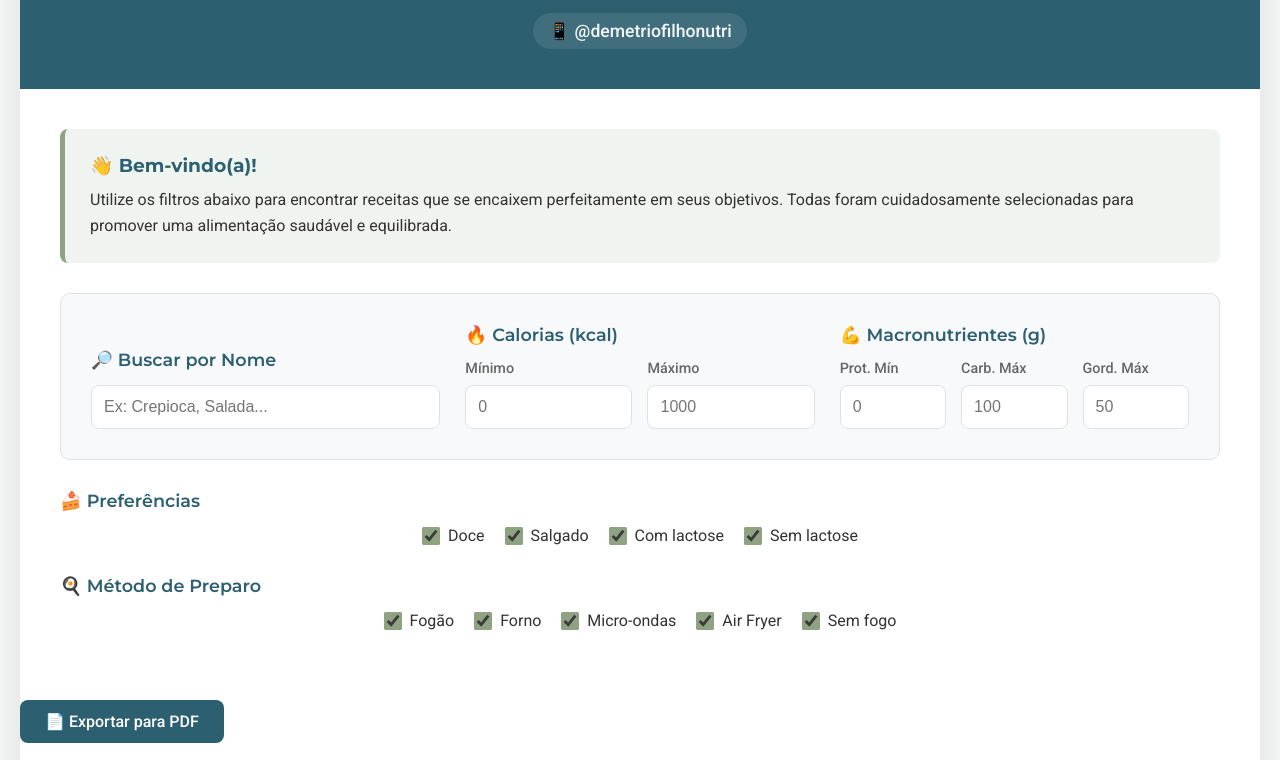
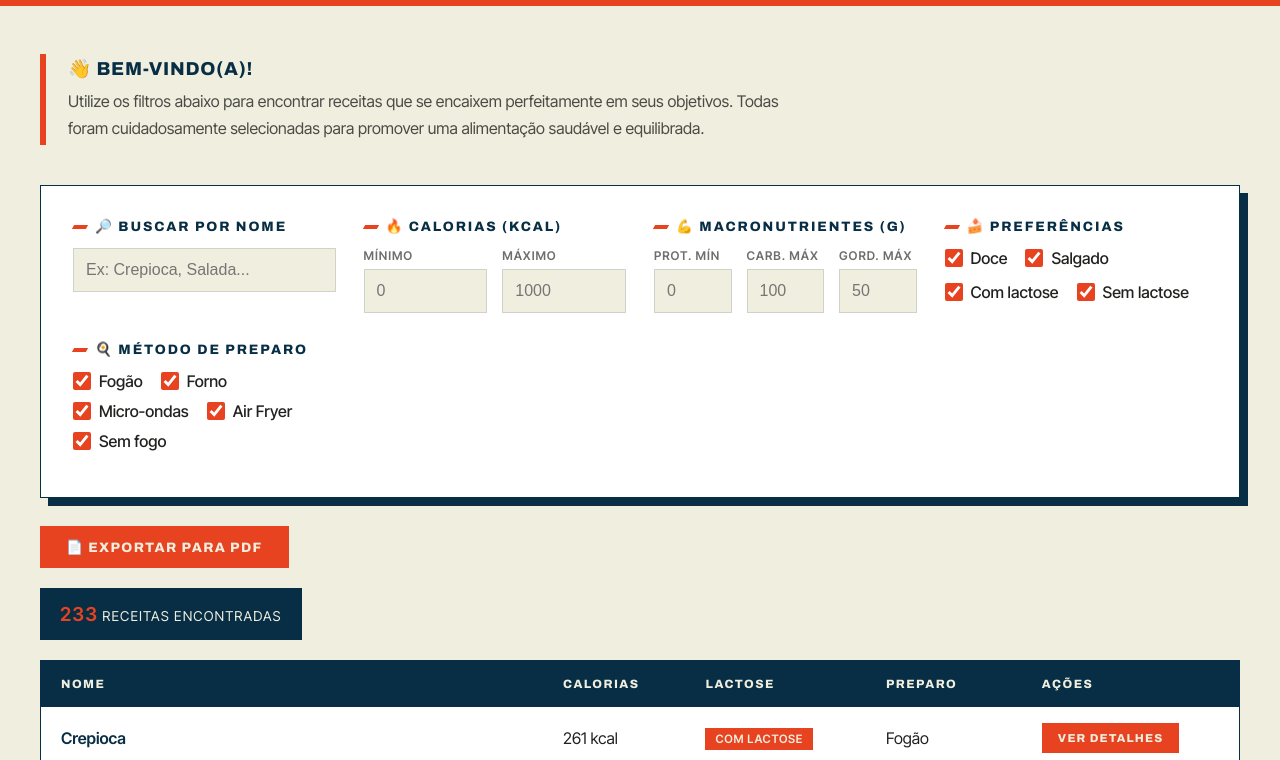
Before and after one commit to demetriofilhonutri/receitasnutri, a plain HTML site: page index.html in a window 1280 px wide. Shown: the part 451-1211 px from the top of the page. Drawn offline with nearby package versions, Linux system fonts and the light colour scheme.

Commit message:
Add files via upload

```diff
--- a/index.html
+++ b/index.html
@@ -5,333 +5,75 @@
     <meta charset="UTF-8">
     <meta name="viewport" content="width=device-width, initial-scale=1.0">
     <title>Filtro de Receitas - Demétrio Filho Nutri</title>
+<link rel="icon" type="image/png" href="favicon.png">
     <link rel="preconnect" href="https://fonts.googleapis.com">
     <link rel="preconnect" href="https://fonts.gstatic.com" crossorigin>
-    <link href="https://fonts.googleapis.com/css2?family=Montserrat:wght@600;700&family=Roboto:wght@400;500&display=swap" rel="stylesheet">
+    <link href="https://fonts.googleapis.com/css2?family=Archivo:wght@600;800&family=Inter+Tight:wght@400;500;600&display=swap" rel="stylesheet">
 
     <style>
-        :root {
-            --primary-color: #2C5F6F;
-            --secondary-color: #8FA383;
-            --accent-color: #DE8744;
-            --text-dark: #333333;
-            --text-light: #666;
-            --background-light: #f8f9fa;
-            --border-color: #dee2e6;
-        }
-
-        * { margin: 0; padding: 0; box-sizing: border-box; }
-
-        body {
-            font-family: 'Roboto', sans-serif;
-            background-color: #f4f7f6;
-            padding: 20px;
-            min-height: 100vh;
-            color: var(--text-dark);
-        }
-
-        .container {
-            max-width: 1400px;
-            margin: 0 auto;
-            background: white;
-            border-radius: 15px;
-            box-shadow: 0 10px 40px rgba(0,0,0,0.1);
-            overflow: hidden;
-        }
-
-        .header {
-            background: var(--primary-color);
-            color: white;
-            padding: 40px 30px;
-            text-align: center;
-        }
-
-        .logo-img {
-            width: 120px;
-            height: 120px;
-            margin: 0 auto 20px;
-            object-fit: contain;
-        }
-
-        .header h1 {
-            font-family: 'Montserrat', sans-serif;
-            font-size: 2.5em;
-            margin-bottom: 8px;
-            font-weight: 700;
-        }
-
-        .header .subtitle {
-            font-size: 1.2em;
-            opacity: 0.9;
-            margin-bottom: 20px;
-        }
-
-        .header .instagram {
-            display: inline-block;
-            background-color: rgba(255, 255, 255, 0.1);
-            padding: 8px 15px;
-            border-radius: 20px;
-            font-size: 1.1em;
-            opacity: 0.95;
-            font-weight: 500;
-            transition: background-color 0.3s;
-        }
-
-        .header .instagram:hover {
-            background-color: rgba(255, 255, 255, 0.2);
-        }
-
-        .content {
-            padding: 40px;
-        }
-
-        .info-box {
-            background: #f0f4f0;
-            border-left: 5px solid var(--secondary-color);
-            padding: 25px;
-            border-radius: 8px;
-            margin-bottom: 30px;
-        }
-
-        .info-box h3 {
-            color: var(--primary-color);
-            margin-bottom: 10px;
-            font-family: 'Montserrat', sans-serif;
-        }
-
-        .info-box p {
-            line-height: 1.6;
-        }
-
-        .filters {
-            background: var(--background-light);
-            padding: 30px;
-            border-radius: 10px;
-            margin-bottom: 30px;
-            border: 1px solid var(--border-color);
-        }
-
-        .filter-grid {
-            display: grid;
-            grid-template-columns: repeat(auto-fit, minmax(240px, 1fr));
-            gap: 25px;
-align-items: end;
-        }
-
-        .filter-section h3 {
-            color: var(--primary-color);
-            margin-bottom: 15px;
-            font-size: 1.1em;
-            font-family: 'Montserrat', sans-serif;
-            font-weight: 600;
-        }
-
-        .filter-group {
-            display: flex;
-            flex-direction: column;
-            gap: 8px;
-        }
-
-        .filter-group label {
-            font-size: 0.9em;
-            color: var(--text-light);
-            font-weight: 500;
-        }
-
-        .filter-group input, .filter-group select {
-            padding: 12px;
-            border: 1px solid var(--border-color);
-            border-radius: 8px;
-            font-size: 1em;
-            width: 100%;
-            transition: border-color 0.3s, box-shadow 0.3s;
-        }
-
-        .filter-group input:focus {
-            outline: none;
-            border-color: var(--secondary-color);
-            box-shadow: 0 0 0 3px rgba(143, 163, 131, 0.2);
-        }
-
-        .checkbox-group {
-            display: flex;
-            gap: 20px;
-            flex-wrap: wrap;
-        }
-
-        .checkbox-item {
-            display: flex;
-            align-items: center;
-            gap: 8px;
-        }
-
-        .checkbox-item input[type="checkbox"] {
-            width: 18px;
-            height: 18px;
-            cursor: pointer;
-            accent-color: var(--secondary-color);
-        }
-
-        .btn {
-            padding: 12px 25px;
-            border: none;
-            border-radius: 8px;
-            font-size: 1em;
-            cursor: pointer;
-            transition: all 0.3s;
-            font-weight: 500;
-            font-family: 'Roboto', sans-serif;
-        }
-
-        .btn-primary {
-            background: var(--primary-color);
-            color: white;
-        }
-        .btn-primary:hover {
-            background: #224a57;
-        }
-
-        .actions {
-            display: flex;
-            gap: 15px;
-            margin-bottom: 20px;
-            flex-wrap: wrap;
-        }
-
-        .results-info {
-            background: #e9f1ff;
-            padding: 15px;
-            border-radius: 8px;
-            margin-bottom: 20px;
-            border-left: 5px solid var(--primary-color);
-        }
-
-        .table-container {
-            overflow-x: auto;
-            border-radius: 10px;
-            border: 1px solid var(--border-color);
-            box-shadow: 0 4px 6px rgba(0,0,0,0.05);
-        }
-
-        table {
-            width: 100%;
-            border-collapse: collapse;
-            background: white;
-        }
-
-        thead {
-            background: var(--primary-color);
-            color: white;
-        }
-
-        th {
-            padding: 18px 20px;
-            text-align: left;
-            font-weight: 600;
-            font-size: 0.95em;
-            font-family: 'Montserrat', sans-serif;
-        }
-
-        td {
-            padding: 18px 20px;
-            border-bottom: 1px solid var(--border-color);
-        }
-
-        td strong {
-            font-weight: 500;
-        }
-
-        tbody tr {
-            transition: background-color 0.2s;
-        }
-        tbody tr:hover {
-            background: #f1f5f9;
-        }
-
-        .tag {
-            display: inline-block;
-            padding: 5px 12px;
-            border-radius: 20px;
-            font-size: 0.85em;
-            font-weight: 500;
-        }
-
-        .tag-lactose {
-            background: #fff3cd;
-            color: #856404;
-        }
-
-        .tag-no-lactose {
-            background: #d4edda;
-            color: #155724;
-        }
-
-        .modal { display: none; position: fixed; top: 0; left: 0; width: 100%; height: 100%; background: rgba(0,0,0,0.6); z-index: 1000; align-items: center; justify-content: center; }
-        .modal.active { display: flex; }
-
-        .modal-content {
-            background: white;
-            padding: 40px;
-            border-radius: 15px;
-            max-width: 650px;
-            width: 90%;
-            max-height: 90vh;
-            overflow-y: auto;
-            box-shadow: 0 10px 30px rgba(0,0,0,0.2);
-        }
-
-        .modal-header h2 {
-            font-family: 'Montserrat', sans-serif;
-            color: var(--primary-color);
-            margin-bottom: 25px;
-            font-size: 1.8em;
-        }
-
-        .modal-actions {
-            display: flex;
-            gap: 10px;
-            justify-content: flex-end;
-            margin-top: 30px;
-        }
-
-        .instructions-list {
-            list-style-type: none;
-            counter-reset: step-counter;
-            padding-left: 0;
-            margin: 0;
-            color: var(--text-dark);
-        }
-        .instructions-list li {
-            counter-increment: step-counter;
-            margin-bottom: 18px;
-            display: flex;
-            align-items: flex-start;
-            line-height: 1.6;
-        }
-        .instructions-list li:last-child {
-            margin-bottom: 0;
-        }
-        .instructions-list li::before {
-            content: counter(step-counter);
-            margin-right: 15px;
-            background-color: var(--secondary-color);
-            color: white;
-            font-weight: bold;
-            width: 28px;
-            height: 28px;
-            border-radius: 50%;
-            display: inline-flex;
-            align-items: center;
-            justify-content: center;
-            flex-shrink: 0;
-            font-family: 'Montserrat', sans-serif;
-        }
-    </style>
+:root{--orange:#E84321;--navy:#072E44;--cream:#F0EEDF;--ink:#20221F;--line:rgba(7,46,68,.14)}
+*{margin:0;padding:0;box-sizing:border-box}
+body{font-family:'Inter Tight','Roboto',sans-serif;background:var(--cream);color:var(--ink);min-height:100vh}
+h1,h2,h3,th,.btn{font-family:'Archivo','Montserrat',sans-serif}
+.container{max-width:1320px;margin:0 auto}
+.header{background:var(--navy);color:var(--cream);padding:56px 40px 64px;position:relative;overflow:hidden;text-align:left}
+.header::after{content:"";position:absolute;left:0;right:0;bottom:0;height:8px;background:var(--orange)}
+.header::before{content:"";position:absolute;right:-120px;top:-60px;width:520px;height:120%;background:var(--orange);transform:skewX(-28deg);opacity:.95}
+.header>*{position:relative;z-index:1}
+.header img{height:72px;width:auto;display:block;margin-bottom:36px}
+.header h1{font-size:clamp(2rem,5vw,3.6rem);font-weight:800;text-transform:uppercase;letter-spacing:-.01em;line-height:1;max-width:14ch}
+.header h1{font-size:0;height:0;margin:0}
+.header .subtitle{font-family:'Archivo',sans-serif;font-weight:800;text-transform:uppercase;font-size:clamp(2rem,5vw,3.8rem);line-height:.95;max-width:12ch;margin-bottom:22px}
+.header .instagram{display:inline-block;border:1.5px solid var(--cream);padding:8px 16px;font-size:.85rem;letter-spacing:.12em;text-transform:uppercase;font-weight:600}
+.content{padding:48px 40px 80px}
+.info-box{background:transparent;border-left:6px solid var(--orange);padding:4px 0 4px 22px;margin-bottom:40px;max-width:760px}
+.info-box h3{color:var(--navy);text-transform:uppercase;letter-spacing:.04em;margin-bottom:8px}
+.info-box p{line-height:1.65;color:rgba(32,34,31,.8)}
+.filters{background:#fff;padding:32px;margin-bottom:28px;border:1.5px solid var(--navy);box-shadow:8px 8px 0 var(--navy)}
+.filter-grid{display:grid;grid-template-columns:repeat(auto-fit,minmax(240px,1fr));gap:28px;align-items:start}
+.filter-section h3{color:var(--navy);margin-bottom:14px;font-size:.85rem;text-transform:uppercase;letter-spacing:.14em;font-weight:800}
+.filter-section h3::before{content:"";display:inline-block;width:14px;height:4px;background:var(--orange);margin-right:8px;vertical-align:middle;transform:skewX(-30deg)}
+.filter-group{display:flex;flex-direction:column;gap:6px}
+.filter-group label{font-size:.75rem;color:rgba(32,34,31,.65);font-weight:600;text-transform:uppercase;letter-spacing:.08em}
+.filter-group input,.filter-group select{padding:12px;border:1.5px solid var(--line);border-radius:0;font-size:1rem;width:100%;background:var(--cream);color:var(--ink);transition:border-color .2s}
+.filter-group input:focus{outline:none;border-color:var(--orange)}
+.checkbox-group{display:flex;gap:10px 18px;flex-wrap:wrap}
+.checkbox-item{display:flex;align-items:center;gap:8px;font-weight:500}
+.checkbox-item input[type=checkbox]{width:18px;height:18px;cursor:pointer;accent-color:var(--orange)}
+.btn{padding:13px 26px;border:none;border-radius:0;font-size:.85rem;cursor:pointer;transition:all .2s;font-weight:800;text-transform:uppercase;letter-spacing:.1em}
+.btn-primary{background:var(--orange);color:var(--cream)}
+.btn-primary:hover{background:var(--navy)}
+.actions{display:flex;gap:15px;margin-bottom:20px;flex-wrap:wrap}
+.results-info{background:var(--navy);color:var(--cream);padding:14px 20px;margin-bottom:20px;display:inline-block;text-transform:uppercase;letter-spacing:.08em;font-size:.85rem}
+.results-info strong{color:var(--orange);font-size:1.2rem}
+.table-container{overflow-x:auto;border:1.5px solid var(--navy);background:#fff}
+table{width:100%;border-collapse:collapse;background:#fff}
+thead{background:var(--navy);color:var(--cream)}
+th{padding:16px 20px;text-align:left;font-weight:800;font-size:.75rem;text-transform:uppercase;letter-spacing:.12em}
+td{padding:16px 20px;border-bottom:1px solid var(--line)}
+td strong{font-weight:600;color:var(--navy)}
+tbody tr{transition:background-color .15s}
+tbody tr:hover{background:var(--cream)}
+td .btn{padding:9px 16px;font-size:.72rem}
+.tag{display:inline-block;padding:4px 10px;font-size:.72rem;font-weight:700;text-transform:uppercase;letter-spacing:.06em}
+.tag-lactose{background:var(--orange);color:var(--cream)}
+.tag-no-lactose{background:var(--navy);color:var(--cream)}
+.modal{display:none;position:fixed;inset:0;background:rgba(7,46,68,.75);z-index:1000;align-items:center;justify-content:center}
+.modal.active{display:flex}
+.modal-content{background:var(--cream);padding:40px;max-width:680px;width:90%;max-height:90vh;overflow-y:auto;border-top:8px solid var(--orange)}
+.modal-header h2{color:var(--navy);margin-bottom:24px;font-size:1.9rem;text-transform:uppercase;font-weight:800;line-height:1.05}
+.modal-content h3,.modal-content h4{color:var(--navy);text-transform:uppercase;letter-spacing:.08em}
+.modal-actions{display:flex;gap:10px;justify-content:flex-end;margin-top:30px}
+.instructions-list{list-style:none;counter-reset:s;padding-left:0;margin:0}
+.instructions-list li{counter-increment:s;margin-bottom:16px;display:flex;align-items:flex-start;line-height:1.6}
+.instructions-list li::before{content:counter(s);margin-right:14px;background:var(--orange);color:var(--cream);font-weight:800;width:28px;height:28px;display:inline-flex;align-items:center;justify-content:center;flex-shrink:0;font-family:'Archivo',sans-serif}
+@media(max-width:700px){.header,.content{padding-left:20px;padding-right:20px}.header::before{width:220px;right:-140px}}
+</style>
 </head>
 <body>
     <div class="container">
         <div class="header">
-            <img src="https://i.ibb.co/FLSGH3rr/logo-FUNDO-TRANSPARENTE-18.png" alt="logo-FUNDO-TRANSPARENTE-18" border="0"></a>
+            <img src="logo.png" alt="Demétrio Filho Nutricionista">
             <h1>Demétrio Filho Nutri</h1>
             <p class="subtitle">Filtro de Receitas Saudáveis</p>
             <p class="instagram">📱 @demetriofilhonutri</p>
@@ -364,21 +106,20 @@ align-items: end;
                             <div class="filter-group"><label>Gord. Máx</label><input type="number" id="fatMax" placeholder="50" onkeyup="applyFilters()"></div>
                         </div>
                     </div>
- </div>
-                    </div>
                      <div class="filter-section">
                         <h3>🍰 Preferências</h3>
-                         <div class="checkbox-group" style="margin-bottom: 30px; justify-content: center;">
+                         <div class="checkbox-group" style="margin-bottom:14px">
                             <div class="checkbox-item"><input type="checkbox" id="filterDoce" checked onchange="applyFilters()"><label>Doce</label></div>
                             <div class="checkbox-item"><input type="checkbox" id="filterSalgado" checked onchange="applyFilters()"><label>Salgado</label></div>
-                         <div class="checkbox-group">
+                         </div>
+                         <div class="checkbox-group" >
                             <div class="checkbox-item"><input type="checkbox" id="filterWithLactose" checked onchange="applyFilters()"><label>Com lactose</label></div>
                             <div class="checkbox-item"><input type="checkbox" id="filterWithoutLactose" checked onchange="applyFilters()"><label>Sem lactose</label></div>
                         </div>
                     </div>
                     <div class="filter-section">
                         <h3>🍳 Método de Preparo</h3>
-                        <div class="checkbox-group" style="margin-bottom: 30px; justify-content: center;">
+                        <div class="checkbox-group" style="margin-bottom:14px">
                             <div class="checkbox-item"><input type="checkbox" id="filterStove" checked onchange="applyFilters()"><label>Fogão</label></div>
                             <div class="checkbox-item"><input type="checkbox" id="filterOven" checked onchange="applyFilters()"><label>Forno</label></div>
                             <div class="checkbox-item"><input type="checkbox" id="filterMicrowave" checked onchange="applyFilters()"><label>Micro-ondas</label></div>
```
Also changed, not shown: favicon.png (added), logo.png (added).
